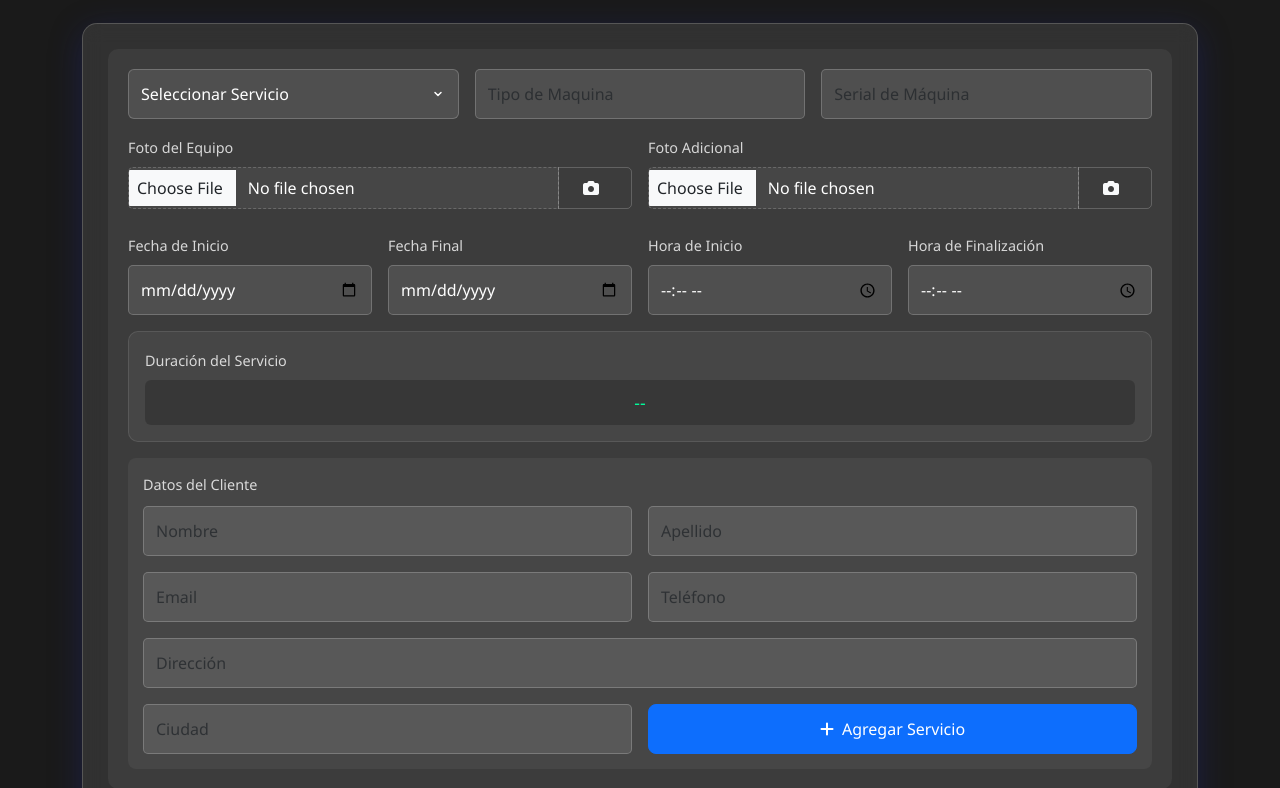
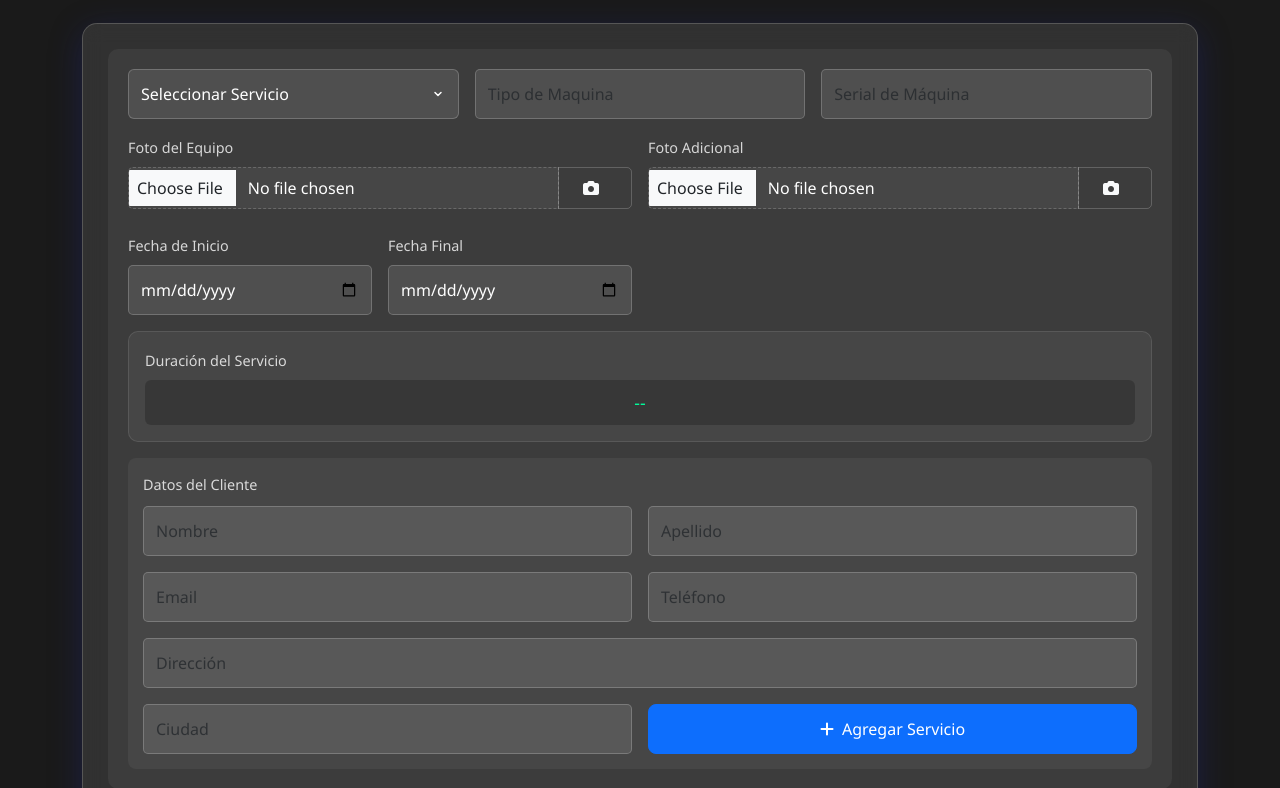
Before and after one commit to rafaelhgarcia/astro-lift-flask-app, a Flask app: page /intranet in a window 1280 px wide. Shown: the part 363-1151 px from the top of the page. Run offline with Flask 3, Linux system fonts and the light colour scheme; the visitor is signed in with stand-in values (Sample User, id 1); data that the repository does not hold is empty.

Commit message:
Eliminar campos Hora de Inicio y Hora de Finalización manteniendo Duración del Servicio

```diff
--- a/templates/intranet.html
+++ b/templates/intranet.html
@@ -360,12 +360,8 @@
                     <input type="date" class="form-control" id="fecha_final" name="fecha_final" required>
                 </div>
                 <div class="col-md-3">
-                    <label for="hora_inicio" class="form-label">Hora de Inicio</label>
-                    <input type="time" class="form-control" id="hora_inicio" name="hora_inicio" required>
                 </div>
                 <div class="col-md-3">
-                    <label for="hora_fin" class="form-label">Hora de Finalización</label>
-                    <input type="time" class="form-control" id="hora_fin" name="hora_fin" required>
                 </div>
             </div>
 
@@ -432,7 +428,6 @@
                             {% if tarea.fecha_servicio %}
                             <div class="service-schedule mb-2">
                                 <p class="mb-1"><strong>Fecha del Servicio:</strong> {{ tarea.fecha_servicio.strftime('%d/%m/%Y') }}</p>
-                                <p class="mb-1"><strong>Horario:</strong> {{ tarea.hora_inicio.strftime('%H:%M') }} - {{ tarea.hora_fin.strftime('%H:%M') }}</p>
                             </div>
                             {% endif %}
                             {% if tarea.nombre %}
@@ -641,8 +636,6 @@ function mostrarPreview(input, previewId) {
 function calcularDuracionServicio() {
     const fechaInicio = document.getElementById('fecha_inicio').value;
     const fechaFinal = document.getElementById('fecha_final').value;
-    const horaInicio = document.getElementById('hora_inicio').value;
-    const horaFin = document.getElementById('hora_fin').value;
     const duracionElement = document.getElementById('duracion_servicio');
 
     if (fechaInicio && fechaFinal && horaInicio && horaFin) {
@@ -677,8 +670,6 @@ function calcularDuracionServicio() {
 // Agregar event listeners para los campos de fecha y hora
 document.getElementById('fecha_inicio').addEventListener('change', calcularDuracionServicio);
 document.getElementById('fecha_final').addEventListener('change', calcularDuracionServicio);
-document.getElementById('hora_inicio').addEventListener('change', calcularDuracionServicio);
-document.getElementById('hora_fin').addEventListener('change', calcularDuracionServicio);
 
 // Configurar fecha mínima como hoy para ambos campos de fecha
 const today = new Date().toISOString().split('T')[0];
```
